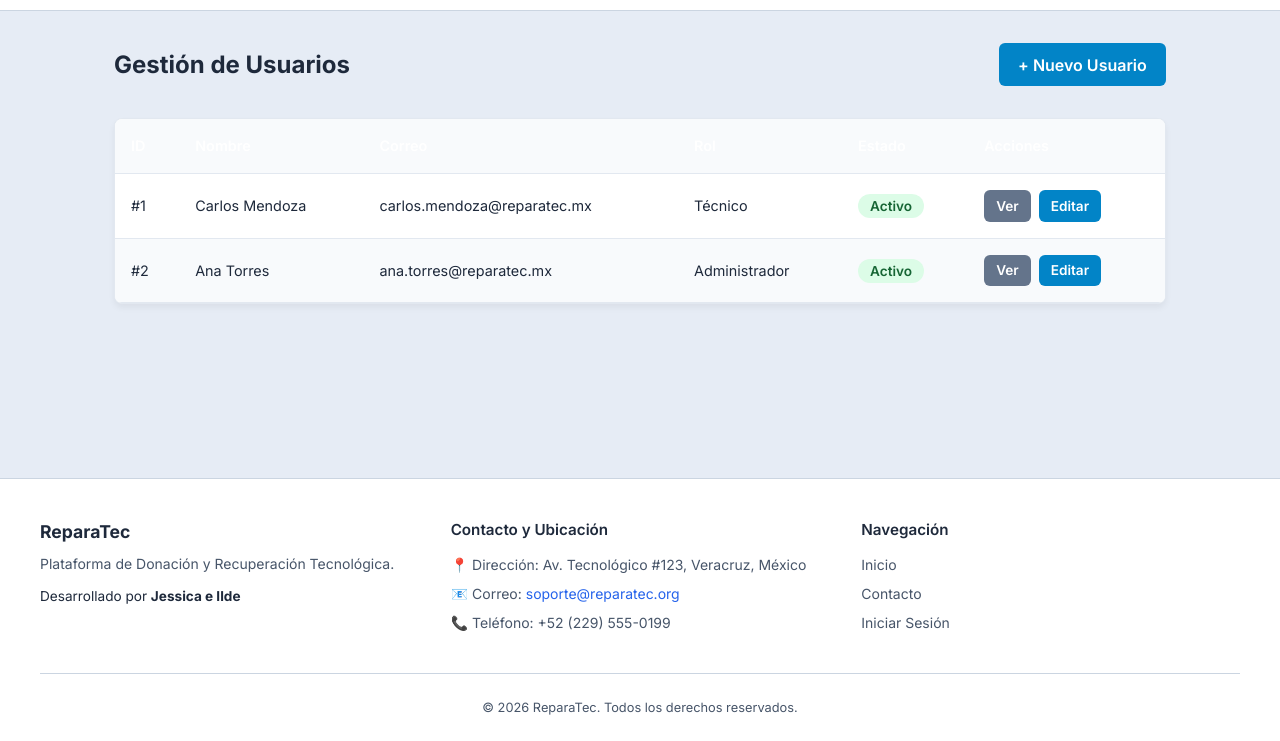
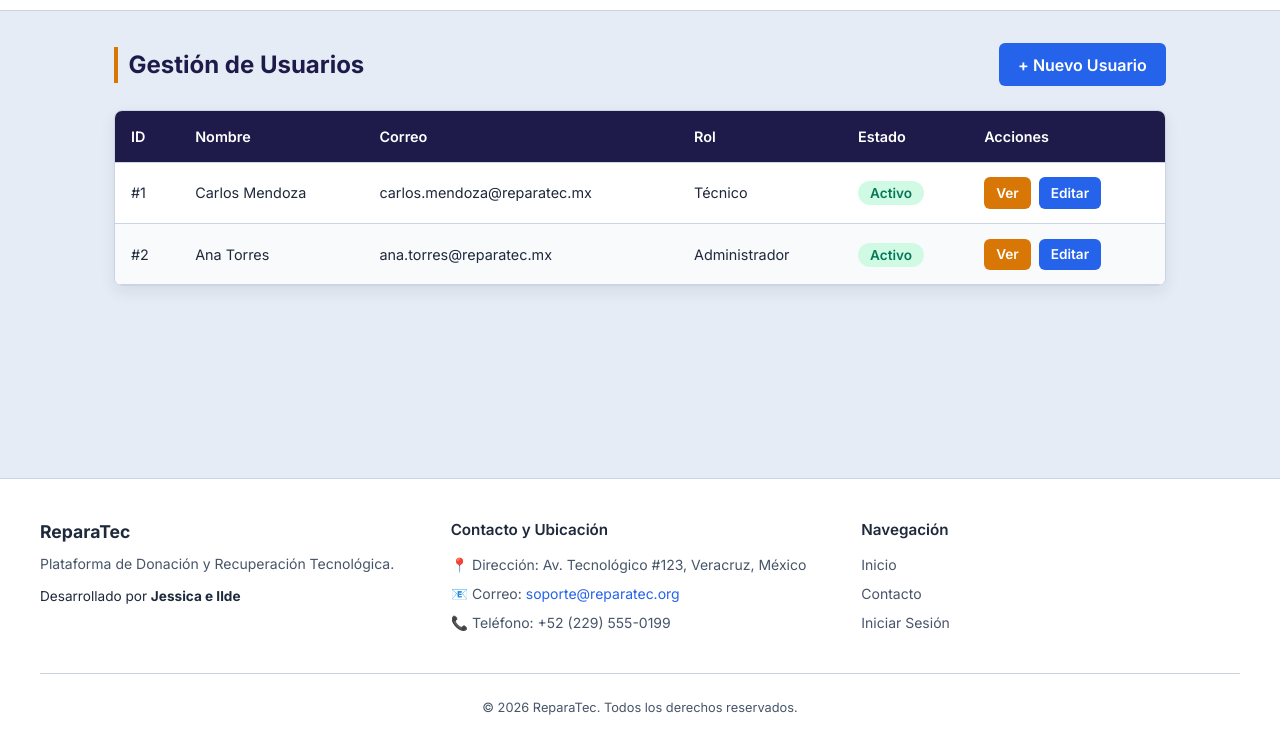
Before and after one commit to mila09-c/ReparaTec, a website built with Vite: page usuarios-lista.html in a window 1280 px wide. Shown: the part 59-800 px from the top of the page. Built offline with nearby package versions, Linux system fonts and the light colour scheme.

Commit message:
refactor: Actualizacion y mejora en css en usuario

```diff
--- a/src/css/usuarios.css
+++ b/src/css/usuarios.css
@@ -10,16 +10,22 @@
   display: flex;
   justify-content: space-between;
   align-items: center;
-  margin-bottom: 2rem;
+  margin-bottom: 1.5rem;
   flex-wrap: wrap;
   gap: 1rem;
 }
 
+.page-header h2 {
+  color: var(--color-acento-oscuro);
+  padding-left: 0.65rem;
+  border-left: 4px solid var(--color-acento-calido);
+}
+
 .table-responsive {
-  background: #ffffff;
+  background: var(--color-blanco);
   border-radius: 8px;
-  box-shadow: 0 4px 6px rgba(0, 0, 0, 0.05);
-  border: 1px solid #e2e8f0;
+  box-shadow: 0 6px 16px rgba(30, 27, 75, 0.08);
+  border: 1px solid var(--color-borde);
   overflow-x: auto;
 }
 
@@ -31,30 +37,39 @@
 
 .data-table th,
 .data-table td {
-  padding: 1rem;
-  border-bottom: 1px solid #e2e8f0;
+  padding: 0.9rem 1rem;
+  border-bottom: 1px solid var(--color-borde);
 }
 
 .data-table th {
-  background-color: #f8fafc;
+  background-color: var(--color-acento-oscuro);
+  color: var(--color-blanco);
   font-weight: 600;
+}
+
+.data-table tbody tr:nth-child(even) {
+  background-color: #F8FAFC;
+}
+
+.data-table tbody tr:hover {
+  background-color: #FEF3C7;
 }
 
 .status-badge {
   padding: 0.25rem 0.75rem;
-  border-radius: 12px;
+  border-radius: 999px;
   font-size: 0.85rem;
   font-weight: 600;
 }
 
 .status-badge.activo {
-  background-color: #dcfce7;
-  color: #166534;
+  background-color: #D1FAE5;
+  color: var(--color-positivo-hover);
 }
 
 .status-badge.inactivo {
-  background-color: #fee2e2;
-  color: #991b1b;
+  background-color: #FEF3C7;
+  color: var(--color-acento-calido-hover);
 }
 
 .btn {
@@ -68,13 +83,21 @@
 }
 
 .btn-primary {
-  background-color: #0284c7;
-  color: #ffffff;
+  background-color: var(--color-primario);
+  color: var(--color-blanco);
+}
+
+.btn-primary:hover {
+  background-color: var(--color-primario-hover);
 }
 
 .btn-secondary {
-  background-color: #64748b;
-  color: #ffffff;
+  background-color: var(--color-acento-calido);
+  color: var(--color-blanco);
+}
+
+.btn-secondary:hover {
+  background-color: var(--color-acento-calido-hover);
 }
 
 .btn-sm {
@@ -84,12 +107,15 @@
 }
 
 .card {
-  background: #ffffff;
+  background: var(--color-blanco);
+  border-top: 5px solid var(--color-acento-oscuro);
   padding: 2rem;
   border-radius: 8px;
-  box-shadow: 0 4px 6px rgba(0, 0, 0, 0.05);
-  border: 1px solid #e2e8f0;
-  max-width: 600px;
+  box-shadow: 0 6px 16px rgba(30, 27, 75, 0.08);
+  border-left: 1px solid var(--color-borde);
+  border-right: 1px solid var(--color-borde);
+  border-bottom: 1px solid var(--color-borde);
+  max-width: 650px;
   margin: 0 auto;
 }
 
@@ -102,6 +128,7 @@
 .detail-group label {
   display: block;
   font-weight: 600;
+  color: var(--color-acento-oscuro);
   margin-bottom: 0.4rem;
 }
 
@@ -109,8 +136,9 @@
 .form-group select {
   width: 100%;
   padding: 0.75rem;
-  border: 1px solid #cbd5e1;
+  border: 1px solid var(--color-borde);
   border-radius: 6px;
+  background-color: #F8FAFC;
   box-sizing: border-box;
 }
 
@@ -125,6 +153,6 @@
 .error-message {
   text-align: center;
   padding: 2rem;
-  color: #64748b;
+  color: var(--color-acento-calido-hover);
   font-weight: 500;
 }
```
